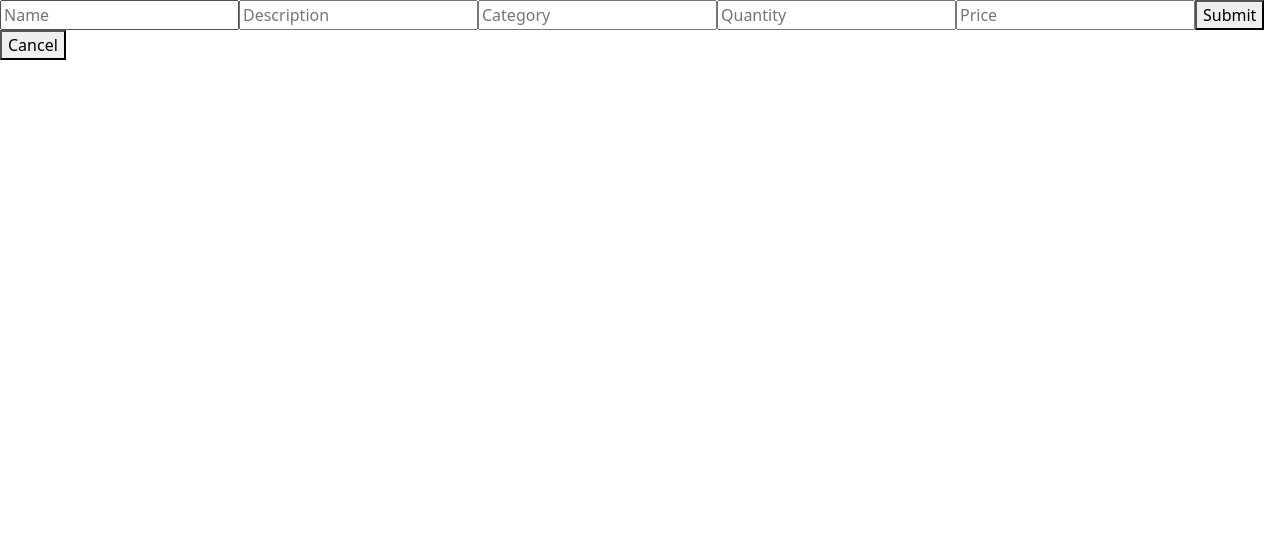
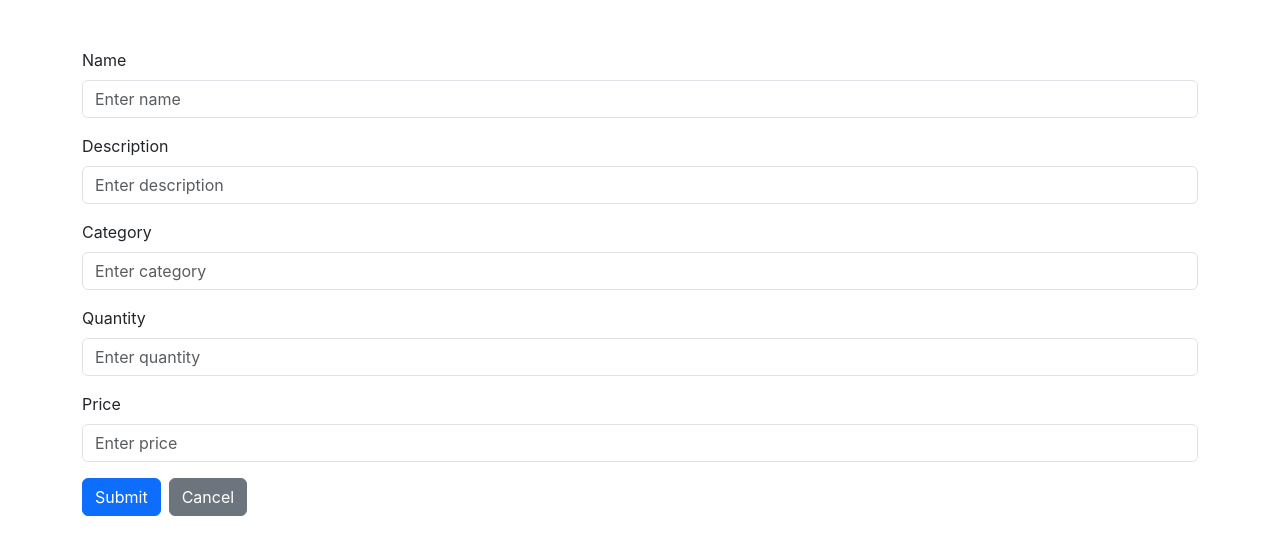
Before and after one commit to shivam044/COMP-229-Midterm, a React (Create React App) app in the folder midterm-301304093/: page / in a window 1280 px wide. Shown: the top 554 px of the page. Built offline with nearby package versions, Linux system fonts and the light colour scheme.

Commit message:
added bootstrap to addproduct form

```diff
--- a/midterm-301304093/package.json
+++ b/midterm-301304093/package.json
@@ -6,7 +6,9 @@
     "@testing-library/jest-dom": "^5.17.0",
     "@testing-library/react": "^13.4.0",
     "@testing-library/user-event": "^13.5.0",
+    "bootstrap": "^5.3.3",
     "react": "^18.3.1",
+    "react-bootstrap": "^2.10.2",
     "react-dom": "^18.3.1",
     "react-scripts": "5.0.1",
     "web-vitals": "^2.1.4"
--- a/midterm-301304093/src/components/AddProduct.js
+++ b/midterm-301304093/src/components/AddProduct.js
@@ -1,7 +1,8 @@
+// src/components/AddProduct.js
 import React, { useState } from 'react';
+import { Form, Button, Container } from 'react-bootstrap';
 
 const AddProduct = () => {
-
   const [formData, setFormData] = useState({
     name: '',
     description: '',
@@ -25,16 +26,67 @@ const AddProduct = () => {
   };
 
   return (
-        <form>
-            <input name="name" placeholder="Name" onChange={handleChange} />
-            <input name="description" placeholder="Description" onChange={handleChange} />
-            <input name="category" placeholder="Category" onChange={handleChange} />
-            <input name="quantity" placeholder="Quantity" onChange={handleChange} />
-            <input name="price" placeholder="Price" onChange={handleChange} />
-            <button type="submit">Submit</button>
-            <button type="button">Cancel</button>
-        </form>
-    )
-}
+    <Container className="mt-5">
+      <Form onSubmit={handleSubmit}>
+        <Form.Group className="mb-3">
+          <Form.Label>Name</Form.Label>
+          <Form.Control
+            type="text"
+            name="name"
+            placeholder="Enter name"
+            onChange={handleChange}
+          />
+        </Form.Group>
+
+        <Form.Group className="mb-3">
+          <Form.Label>Description</Form.Label>
+          <Form.Control
+            type="text"
+            name="description"
+            placeholder="Enter description"
+            onChange={handleChange}
+          />
+        </Form.Group>
+
+        <Form.Group className="mb-3">
+          <Form.Label>Category</Form.Label>
+          <Form.Control
+            type="text"
+            name="category"
+            placeholder="Enter category"
+            onChange={handleChange}
+          />
+        </Form.Group>
+
+        <Form.Group className="mb-3">
+          <Form.Label>Quantity</Form.Label>
+          <Form.Control
+            type="number"
+            name="quantity"
+            placeholder="Enter quantity"
+            onChange={handleChange}
+          />
+        </Form.Group>
+
+        <Form.Group className="mb-3">
+          <Form.Label>Price</Form.Label>
+          <Form.Control
+            type="number"
+            name="price"
+            placeholder="Enter price"
+            onChange={handleChange}
+          />
+        </Form.Group>
+
+        <Button variant="primary" type="submit">
+          Submit
+        </Button>
+        <Button variant="secondary" type="button" className="ms-2">
+          Cancel
+        </Button>
+      </Form>
+    </Container>
+  );
+};
 
 export default AddProduct;
--- a/midterm-301304093/src/index.js
+++ b/midterm-301304093/src/index.js
@@ -1,9 +1,9 @@
 import React from 'react';
 import ReactDOM from 'react-dom/client';
+import 'bootstrap/dist/css/bootstrap.min.css';
 import './index.css';
 import reportWebVitals from './reportWebVitals';
 import AddProduct from './components/AddProduct';
-import 'bootstrap/dist/css/bootstrap.min.css';
 
 const root = ReactDOM.createRoot(document.getElementById('root'));
 root.render(
```
Also changed, not shown: 1 other file (tests, documents, lock files or other folders). Lines whose indentation alone changed are shown as unchanged.
